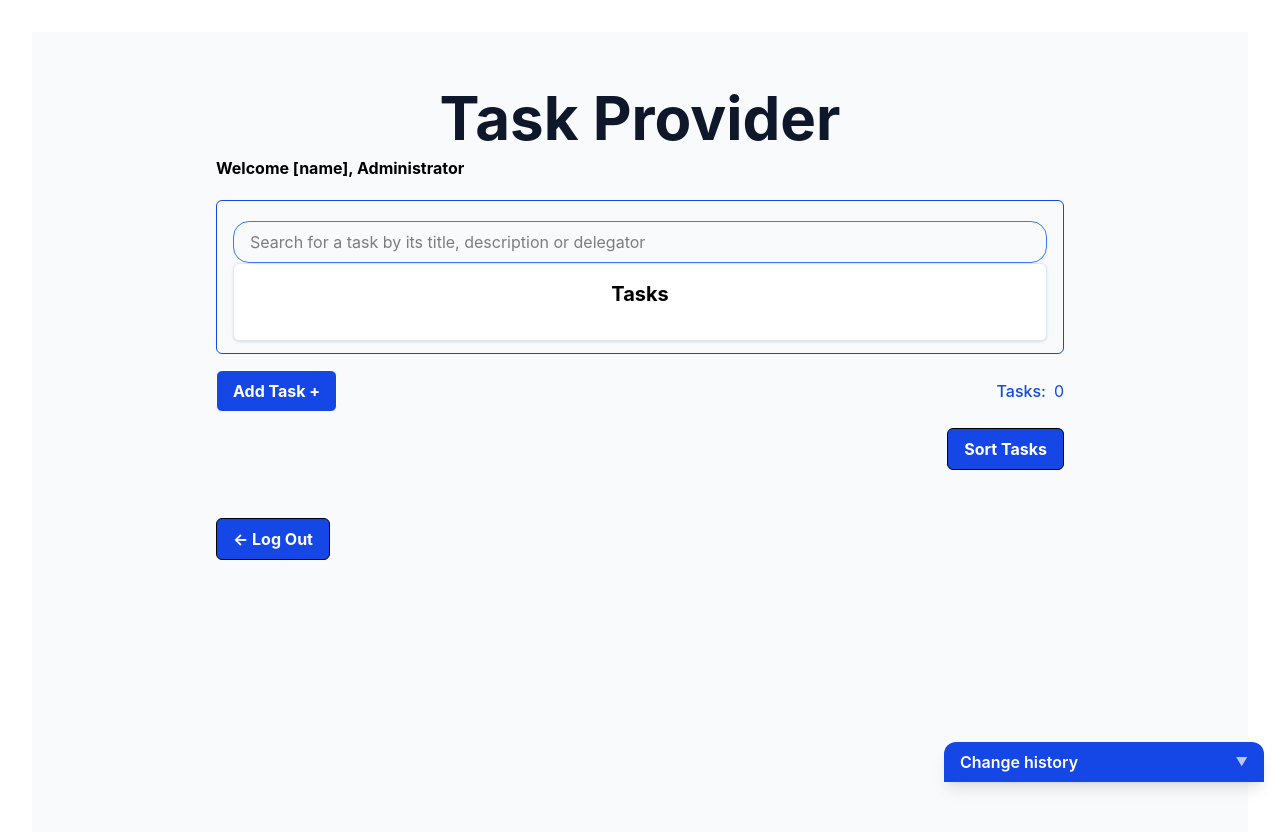
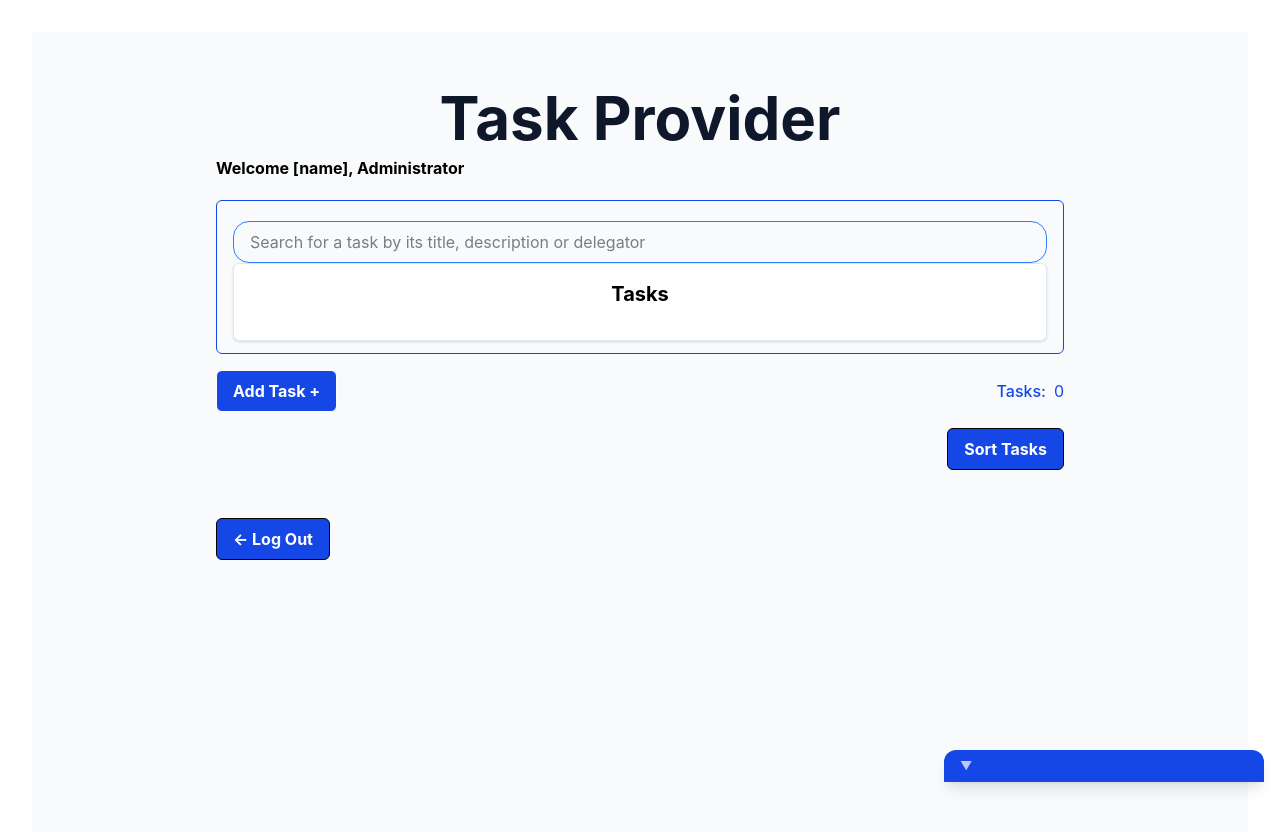
Before and after one commit to BillyD3vs06/my-app, a React (Vite) app in the folder frontend/: page / in a window 1280 px wide. Shown: the top 834 px of the page. Built offline with nearby package versions, Linux system fonts and the light colour scheme.

Commit message:
Started on the code logic of tracking changes among the tasks

```diff
--- a/frontend/src/App.jsx
+++ b/frontend/src/App.jsx
@@ -18,7 +18,7 @@ import { BrowserRouter, Routes, Route, Link } from "react-router-dom";
 
 
 // Child
-function HomePage({tasks, setTasks, searchTerm, setSearchTerm }) {
+function HomePage({tasks, prevNumTasks, setTasks, searchTerm, setSearchTerm }) {
 
   const filteredTasks = tasks.filter(task =>
     (task.taskTitle || "").toLowerCase().includes(searchTerm.toLowerCase()) ||
@@ -58,7 +58,7 @@ function HomePage({tasks, setTasks, searchTerm, setSearchTerm }) {
       </div>
 
       <div className="mt-2">
-        <LogMessage/>
+        <LogMessage tasks={tasks.length} prevNumTasks={prevNumTasks}/>
       </div>
 
       <div className="mt-4">
@@ -92,6 +92,7 @@ function App() {
   const [tasks, setTasks] = useState([]);
   const [searchTerm, setSearchTerm] = useState("");
 
+  const prevNumTasks = tasks.length;
 
   const createTask = (newTask) => {
     setTasks([...tasks, newTask]);
@@ -106,6 +107,7 @@ function App() {
             path='/'
             element={ <HomePage
               tasks={tasks}
+              prevNumTasks={prevNumTasks}
               setTasks={setTasks}
               searchTerm={searchTerm}
               setSearchTerm={setSearchTerm}
--- a/frontend/src/Components/LogMessage.jsx
+++ b/frontend/src/Components/LogMessage.jsx
@@ -1,8 +1,31 @@
-
 import { useState } from "react";
 
-function LogMessage() {
+function LogMessage({ tasks, prevNumTasks }) {
+
   const [open, setOpen] = useState(false);
+  const [message, changeMessage] = useState("");
+
+
+  const historyMessages = [];
+  const messageOptions = [
+
+    "Uppgift tillagd",
+    "Uppgift borttagen",
+    "Uppgift uppdaterad",
+    "Deadline passerat"
+
+  ];
+
+  // Increment in tasks
+  if (prevNumTasks < tasks) {
+    changeMessage(messageOptions[0]);
+  }
+
+  // Decrement in tasks
+  else if (prevNumTasks > tasks) {
+    changeMessage(messageOptions[1]);
+  }
+
 
   return (
     <div className="
@@ -19,7 +42,7 @@ function LogMessage() {
         className="bg-blue-700 text-white px-4 py-2 rounded-t-xl shadow-lg cursor-pointer hover:bg-blue-800 transition"
       >
         <p className="font-semibold flex justify-between items-center text-sm sm:text-base">
-          Change history
+          {message}
           <span
             className={`text-xs opacity-70 transition-transform duration-300 ${
               open ? "rotate-180" : ""
@@ -30,6 +53,7 @@ function LogMessage() {
         </p>
       </div>
 
+
       {/* Log panel */}
       <div
         className={`bg-white border border-gray-200 rounded-b-xl shadow-xl overflow-hidden transition-all duration-300 ${
@@ -37,8 +61,7 @@ function LogMessage() {
         }`}
       >
         <ul className="divide-y divide-gray-100">
-
-          {Array(5).fill("Changes in the tasks").map((text, i) => (
+          {historyMessages.fill("Changes in the tasks").map((text, i) => (
             <li
               key={i}
               className="bg-teal-500 text-white px-2 py-2 text-xs sm:text-sm"
```
